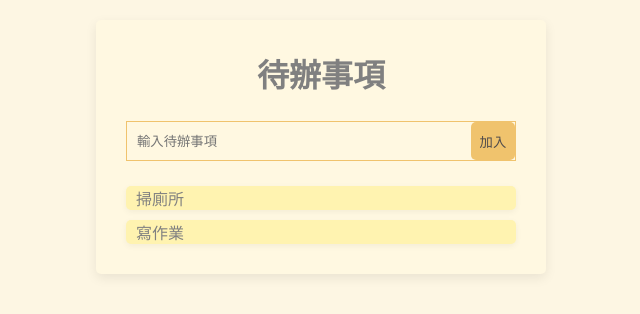
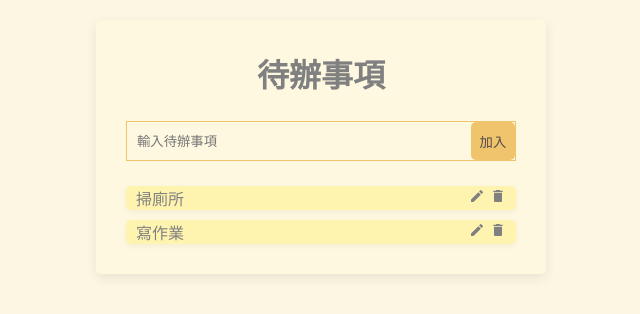
Before and after one commit to yoyo6140/react-work-ToDoList-01, a React (Vite) app: page / in a window 1280 px wide. Shown: the top 314 px of the page, without its empty margins (319-959 px from the left). Built offline with nearby package versions, Linux system fonts and the light colour scheme; the HTML template or start-up script is replaced by a standard one.

Commit message:
icons編刪除按鈕 刪除按鈕加上功能

```diff
--- a/package.json
+++ b/package.json
@@ -11,7 +11,8 @@
   },
   "dependencies": {
     "react": "^19.1.1",
-    "react-dom": "^19.1.1"
+    "react-dom": "^19.1.1",
+    "react-icons": "^5.5.0"
   },
   "devDependencies": {
     "@eslint/js": "^9.36.0",
--- a/src/components/CreateForm.jsx
+++ b/src/components/CreateForm.jsx
@@ -5,6 +5,7 @@ function CreateForm({addTodo}) {
   const handleSubmit = (e)=>{
     e.preventDefault()
     addTodo(content)
+    setContent('') //清空input
   }
 
   return (
--- a/src/components/Todo.jsx
+++ b/src/components/Todo.jsx
@@ -1,8 +1,14 @@
-function Todo({todo}) {
-    return (
-        <div className="todo">
-            <p>{todo.content}</p>
-        </div>
-    )
+import { MdDelete, MdEdit } from "react-icons/md";
+
+function Todo({ todo, deleteTodo }) {
+  return (
+    <div className="todo">
+      <p>{todo.content}</p>
+      <div>
+        <MdEdit style={{ cursor: "pointer" }} />
+        <MdDelete style={{ cursor: "pointer", marginLeft: "5px" }} onClick={()=>{deleteTodo(todo.id)}} />
+      </div>
+    </div>
+  );
 }
-export default Todo
+export default Todo;
--- a/src/components/TodoWrapper.jsx
+++ b/src/components/TodoWrapper.jsx
@@ -11,12 +11,18 @@ function TodoWrapper() {
     const addTodo = (content)=>{
         setTodos([...todos,{content:content, id:Math.random()}])
     }
+    const deleteTodo = ((id)=>{
+      setTodos(todos.filter((todo)=>{
+        return todo.id !==id
+      }))
+    })
+
   return (
     <div className="wrapper">
       <h1>待辦事項</h1>
       <CreateForm addTodo={addTodo}></CreateForm>
       {todos.map((todo)=>{
-        return <Todo todo={todo} key={todo.id}/>
+        return <Todo todo={todo} key={todo.id} deleteTodo={deleteTodo}/>
       })}
 
     </div>
```
Also changed, not shown: 1 other file (tests, documents, lock files or other folders).
